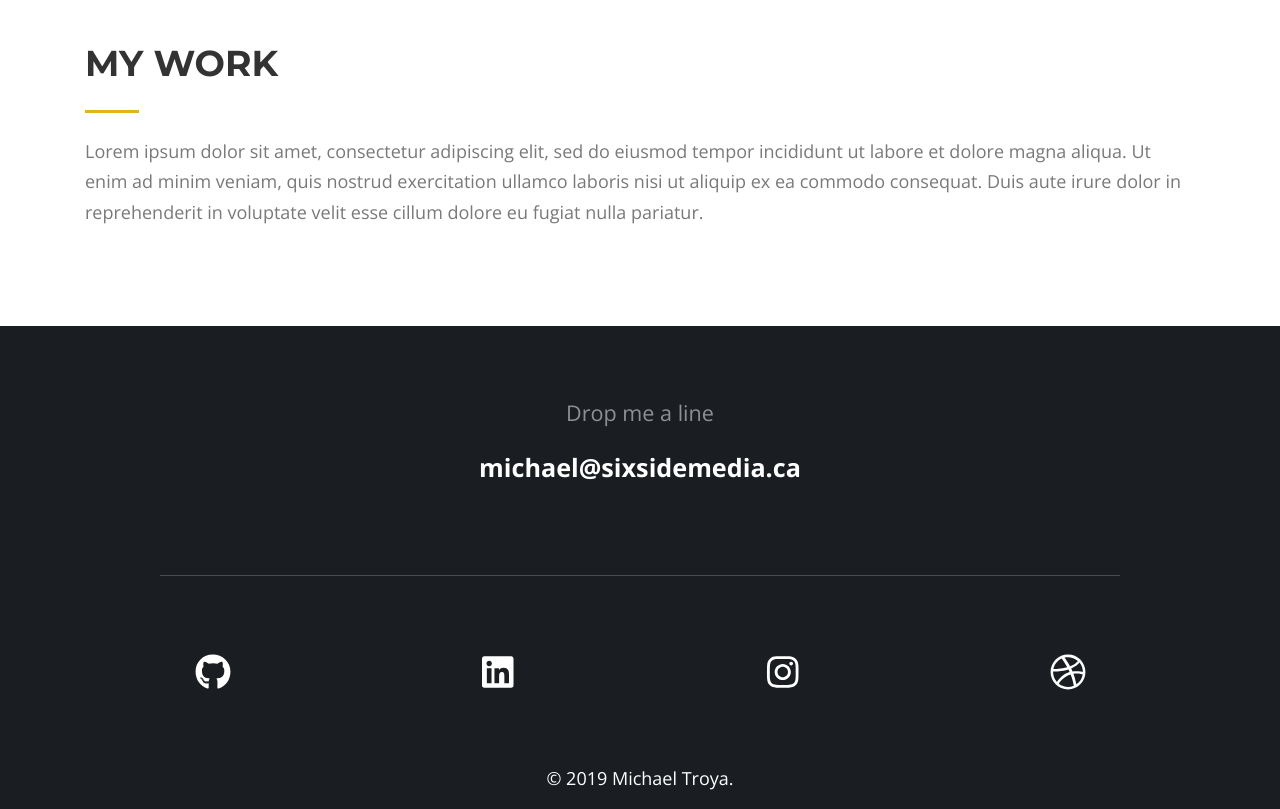
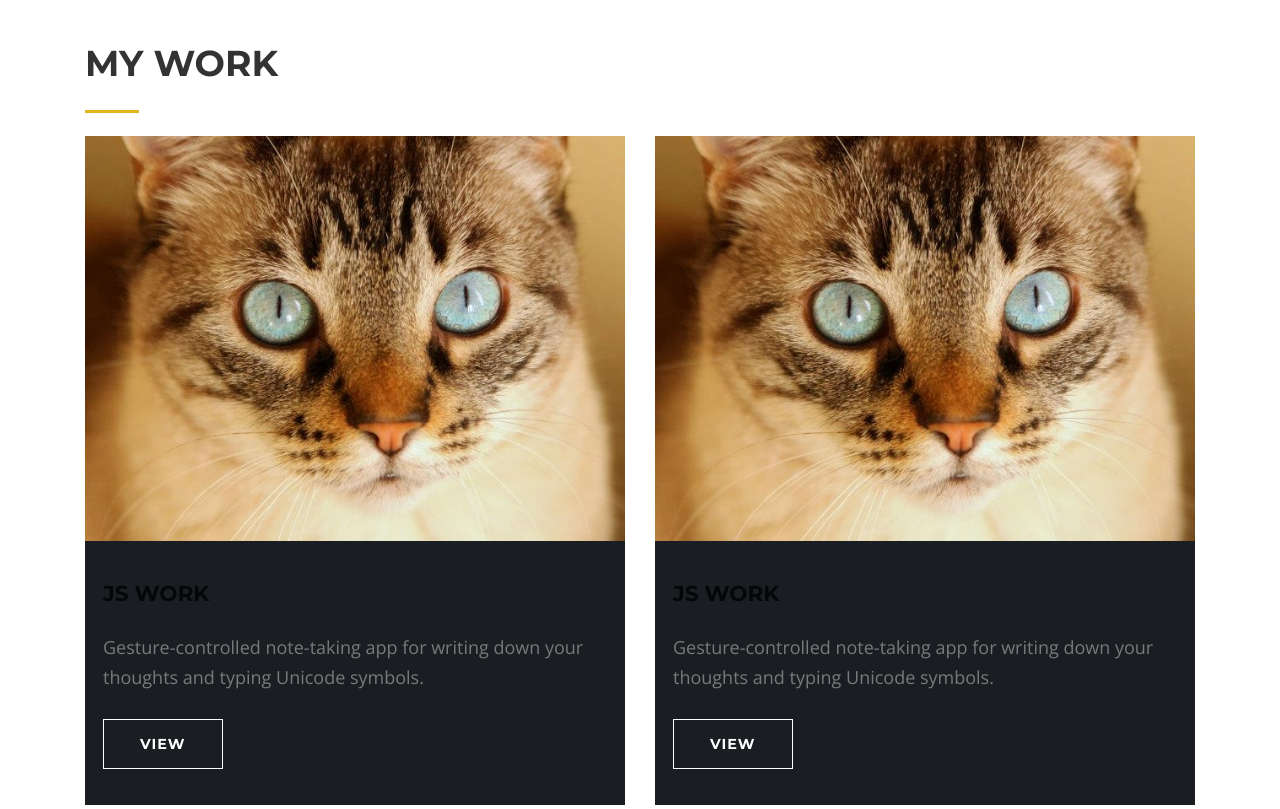
Before and after one commit to troyacodes/GatsbyPortfolioWebsite, a Gatsby site: page / in a window 1280 px wide. Shown: the part 1700-2509 px from the top of the page. Built offline with nearby package versions, Linux system fonts and the light colour scheme; Gatsby itself is replaced by a stand-in of ours.

Commit message:
add portfolio item styling

```diff
--- a/src/pages/index.js
+++ b/src/pages/index.js
@@ -1,6 +1,7 @@
 import React from "react"
 import Layout from "../components/layout"
 import SEO from "../components/seo"
+import Test from "../images/cat.jpg"
 import { FontAwesomeIcon } from "@fortawesome/react-fontawesome"
 import {
   faJsSquare,
@@ -99,14 +100,38 @@ const IndexPage = () => {
             <div className="col">
               <h2>MY WORK</h2>
               <span className="underline"></span>
-              <p>
-                Lorem ipsum dolor sit amet, consectetur adipiscing elit, sed do
-                eiusmod tempor incididunt ut labore et dolore magna aliqua. Ut
-                enim ad minim veniam, quis nostrud exercitation ullamco laboris
-                nisi ut aliquip ex ea commodo consequat. Duis aute irure dolor
-                in reprehenderit in voluptate velit esse cillum dolore eu fugiat
-                nulla pariatur.
-              </p>
+            </div>
+          </div>
+          <div className="row">
+            <div className="col-sm-12 col-md-6">
+              <div className="work-item">
+                <div className="work-img">
+                  <img src={Test} alt="" className="w-100" />
+                </div>
+                <div className="work-text">
+                  <h4>JS WORK</h4>
+                  <p>
+                    Gesture-controlled note-taking app for writing down your
+                    thoughts and typing Unicode symbols.
+                  </p>
+                  <button className="btn btn-main">View </button>
+                </div>
+              </div>
+            </div>
+            <div className="col-sm-12 col-md-6">
+              <div className="work-item">
+                <div className="work-img">
+                  <img src={Test} alt="" className="w-100" />
+                </div>
+                <div className="work-text">
+                  <h4>JS WORK</h4>
+                  <p>
+                    Gesture-controlled note-taking app for writing down your
+                    thoughts and typing Unicode symbols.
+                  </p>
+                  <button className="btn btn-main">View</button>
+                </div>
+              </div>
             </div>
           </div>
         </div>
--- a/src/styling/_components.scss
+++ b/src/styling/_components.scss
@@ -44,6 +44,18 @@
   background: $white-color;
 }
 
+.work-item {
+  background-color: $main-color;
+}
+.work-img {
+}
+
+.work-text {
+  padding: 0.5rem 1rem 2rem;
+  h3 {
+    color: $secondary-color;
+  }
+}
 // ------------ FOOTER STYLES
 
 #footer {
```
Also changed, not shown: src/images/cat.jpg (added).
